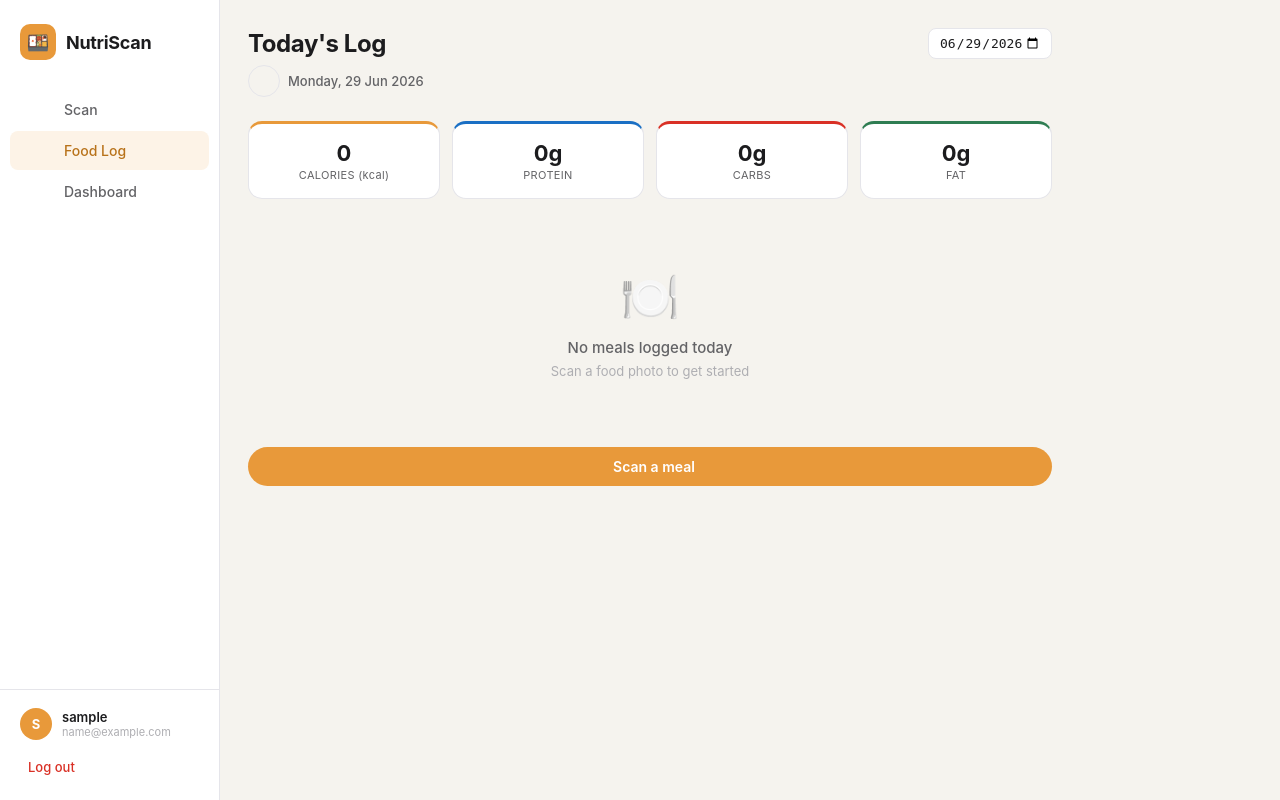
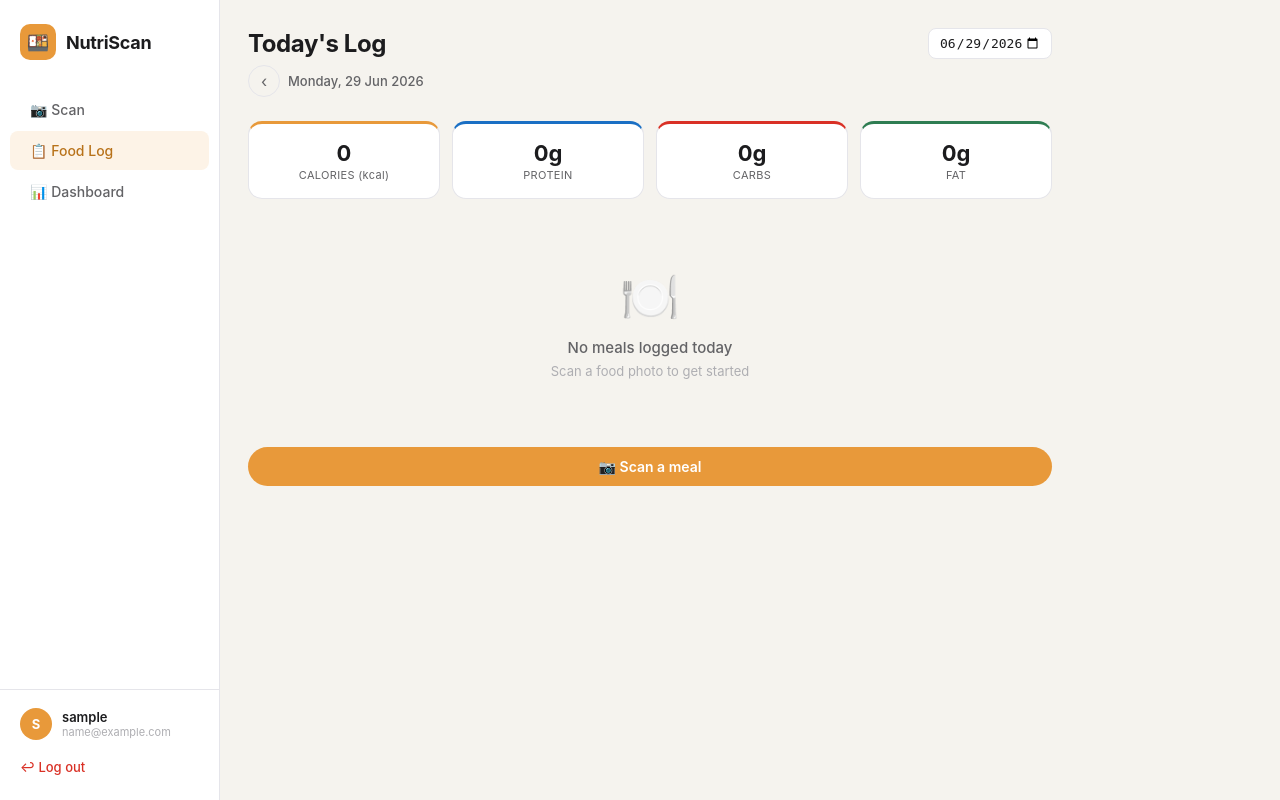
Before and after one commit to yt0905/nutriscan, a Flask app: page /log in a window 1280 px wide. Run offline with Flask 3, Linux system fonts and the light colour scheme; the visitor is signed in with stand-in values (Sample User, id 1); data that the repository does not hold is empty; some libraries are stand-ins or nearby versions.

Commit message:
fix: replace tabler icons with emoji, remove CDN dependency

```diff
--- a/templates/base.html
+++ b/templates/base.html
@@ -5,8 +5,7 @@
   <meta name="viewport" content="width=device-width, initial-scale=1.0"/>
   <title>{% block title %}NutriScan{% endblock %}</title>
   <link rel="stylesheet" href="{{ url_for('static', filename='style.css') }}"/>
-  <link rel="stylesheet" href="https://cdnjs.cloudflare.com/ajax/libs/tabler-icons/3.19.0/tabler-icons.min.css"/>
-  {% block head %}{% endblock %}
+    {% block head %}{% endblock %}
 </head>
 <body>
 
@@ -21,15 +20,15 @@
     <nav class="sidebar-nav">
       <a href="{{ url_for('scan') }}"
          class="nav-item {% if request.endpoint == 'scan' %}active{% endif %}">
-        <i class="ti ti-camera nav-icon" aria-hidden="true"></i> Scan
+        📷 Scan
       </a>
       <a href="{{ url_for('log') }}"
          class="nav-item {% if request.endpoint == 'log' %}active{% endif %}">
-        <i class="ti ti-notebook nav-icon" aria-hidden="true"></i> Food Log
+        📋 Food Log
       </a>
       <a href="{{ url_for('dashboard') }}"
          class="nav-item {% if request.endpoint == 'dashboard' %}active{% endif %}">
-        <i class="ti ti-chart-bar nav-icon" aria-hidden="true"></i> Dashboard
+        📊 Dashboard
       </a>
     </nav>
 
@@ -42,7 +41,7 @@
         </div>
       </div>
       <a href="{{ url_for('logout') }}" class="logout-btn">
-        <i class="ti ti-logout" aria-hidden="true"></i> Log out
+        ↩ Log out
       </a>
     </div>
   </aside>
@@ -63,17 +62,17 @@
 <nav class="bottom-nav" aria-label="Main navigation">
   <a href="{{ url_for('scan') }}"
      class="bottom-nav-item {% if request.endpoint == 'scan' %}active{% endif %}">
-    <i class="ti ti-camera nav-icon" aria-hidden="true"></i>
+    📷
     Scan
   </a>
   <a href="{{ url_for('log') }}"
      class="bottom-nav-item {% if request.endpoint == 'log' %}active{% endif %}">
-    <i class="ti ti-notebook nav-icon" aria-hidden="true"></i>
+    📋
     Log
   </a>
   <a href="{{ url_for('dashboard') }}"
      class="bottom-nav-item {% if request.endpoint == 'dashboard' %}active{% endif %}">
-    <i class="ti ti-chart-bar nav-icon" aria-hidden="true"></i>
+    📊
     Dashboard
   </a>
 </nav>
--- a/templates/log.html
+++ b/templates/log.html
@@ -7,7 +7,7 @@
     <div style="display:flex;align-items:center;justify-content:space-between;margin-bottom:20px">
       <div style="font-size:16px;font-weight:700">Edit Meal</div>
       <button onclick="closeEdit()" style="background:none;border:none;cursor:pointer;font-size:20px;color:var(--text-3)">
-        <i class="ti ti-x"></i>
+        ✕
       </button>
     </div>
 
@@ -21,7 +21,7 @@
              placeholder="Search to change food..."
              oninput="filterEditFoods(this.value)"
              style="padding-right:36px;width:100%;font-size:14px"/>
-      <i class="ti ti-search" style="position:absolute;right:12px;top:50%;transform:translateY(-50%);color:var(--text-3);pointer-events:none"></i>
+
     </div>
     <div id="edit-food-results"
          style="max-height:160px;overflow-y:auto;border:1px solid var(--line);border-radius:var(--radius-sm);margin-bottom:16px;display:none">
@@ -38,7 +38,7 @@
 
     <div style="display:flex;gap:10px">
       <button class="btn btn-success btn-full" onclick="saveEdit()" id="save-edit-btn">
-        <i class="ti ti-check"></i> Save Changes
+        ✓ Save Changes
       </button>
       <button class="btn btn-outline" onclick="closeEdit()">Cancel</button>
     </div>
@@ -65,13 +65,13 @@
   <div style="display:flex;align-items:center;gap:8px;margin-top:6px;flex-wrap:wrap">
     <a href="/log?date={{ prev_date }}"
        style="display:inline-flex;align-items:center;justify-content:center;width:32px;height:32px;border:1.5px solid var(--line);border-radius:50%;color:var(--text-2);text-decoration:none;font-size:16px">
-      <i class="ti ti-chevron-left"></i>
+      ‹
     </a>
     <span style="font-size:13px;color:var(--text-2);font-weight:500">{{ today_label }}</span>
     {% if not is_today %}
     <a href="/log?date={{ next_date }}"
        style="display:inline-flex;align-items:center;justify-content:center;width:32px;height:32px;border:1.5px solid var(--line);border-radius:50%;color:var(--text-2);text-decoration:none;font-size:16px">
-      <i class="ti ti-chevron-right"></i>
+      ›
     </a>
     <a href="/log"
        style="font-size:12px;color:var(--amber-dark);font-weight:600;text-decoration:none;padding:4px 10px;border:1.5px solid var(--amber);border-radius:999px">
@@ -106,7 +106,7 @@
 <!-- AI Advice button -->
 <div style="margin-bottom:20px">
   <button class="btn btn-outline btn-full" onclick="getAdvice()" id="advice-btn" style="border-color:var(--amber);color:var(--amber-dark)">
-    <i class="ti ti-sparkles"></i> Get AI Dietary Advice
+    ✨ Get AI Dietary Advice
   </button>
   <div id="advice-panel" style="display:none;margin-top:12px;background:var(--amber-light);border:1.5px solid var(--amber);border-radius:var(--radius);padding:16px">
     <div style="font-size:12px;font-weight:700;color:var(--amber-dark);margin-bottom:8px;letter-spacing:0.05em">AI NUTRITION ADVICE</div>
@@ -142,11 +142,11 @@
     </div>
     <button class="edit-btn" onclick="openEdit({{ meal.id }}, '{{ meal.food_label }}', '{{ meal.food_name }}', {{ meal.serving_g }}, '{{ meal.meal_type }}')"
             title="Edit this meal" aria-label="Edit {{ meal.food_name }}">
-      <i class="ti ti-pencil" aria-hidden="true"></i>
+      ✏️
     </button>
     <button class="delete-btn" onclick="deleteMeal({{ meal.id }})"
             title="Delete this meal" aria-label="Delete {{ meal.food_name }}">
-      <i class="ti ti-trash" aria-hidden="true"></i>
+      🗑
     </button>
   </div>
 
@@ -183,7 +183,7 @@
                placeholder="Search food to change..."
                oninput="filterEditFoods({{ meal.id }}, this.value)"
                style="padding-right:36px"/>
-        <i class="ti ti-search" style="position:absolute;right:12px;top:50%;transform:translateY(-50%);color:var(--text-3);pointer-events:none"></i>
+
       </div>
       <div id="food-edit-results-{{ meal.id }}"
            style="max-height:160px;overflow-y:auto;border:1px solid var(--line);border-radius:var(--radius-sm);display:none;margin-top:4px"></div>
@@ -193,7 +193,7 @@
     <!-- Save / Cancel -->
     <div style="display:flex;gap:8px">
       <button class="btn btn-success btn-sm" onclick="saveEdit({{ meal.id }})">
-        <i class="ti ti-check"></i> Save
+        ✓ Save
       </button>
       <button class="btn btn-outline btn-sm" onclick="closeEdit({{ meal.id }})">Cancel</button>
     </div>
@@ -220,7 +220,7 @@
 
 <div style="margin-top:20px">
   <a href="{{ url_for('scan') }}" class="btn btn-primary btn-full">
-    <i class="ti ti-camera"></i> Scan a meal
+    📷 Scan a meal
   </a>
 </div>
 
@@ -240,7 +240,7 @@ async function getAdvice() {
   const text  = document.getElementById('advice-text');
 
   btn.disabled = true;
-  btn.innerHTML = '<i class="ti ti-loader-2"></i> Analysing your meals...';
+  btn.innerHTML = '⏳ Analysing your meals...';
   panel.style.display = 'block';
   text.textContent = 'Thinking...';
 
@@ -248,10 +248,10 @@ async function getAdvice() {
     const res  = await fetch('/dietary_advice');
     const data = await res.json();
     text.textContent = data.advice;
-    btn.innerHTML = '<i class="ti ti-sparkles"></i> Refresh Advice';
+    btn.innerHTML = '✨ Refresh Advice';
   } catch (e) {
     text.textContent = 'Could not load advice. Please try again.';
-    btn.innerHTML = '<i class="ti ti-sparkles"></i> Get AI Dietary Advice';
+    btn.innerHTML = '✨ Get AI Dietary Advice';
   }
   btn.disabled = false;
 }
@@ -322,7 +322,7 @@ async function saveEdit() {
   if (!editMealId) return;
   const btn = document.getElementById('save-edit-btn');
   btn.disabled = true;
-  btn.innerHTML = '<i class="ti ti-loader-2"></i> Saving...';
+  btn.innerHTML = '⏳ Saving...';
 
   const res  = await fetch(`/edit_meal/${editMealId}`, {
     method: 'POST',
@@ -337,7 +337,7 @@ async function saveEdit() {
   } else {
     alert('Failed to save. Please try again.');
     btn.disabled = false;
-    btn.innerHTML = '<i class="ti ti-check"></i> Save Changes';
+    btn.innerHTML = '✓ Save Changes';
   }
 }
 
```
Also changed, not shown: templates/scan.html (+7 -7 lines).
